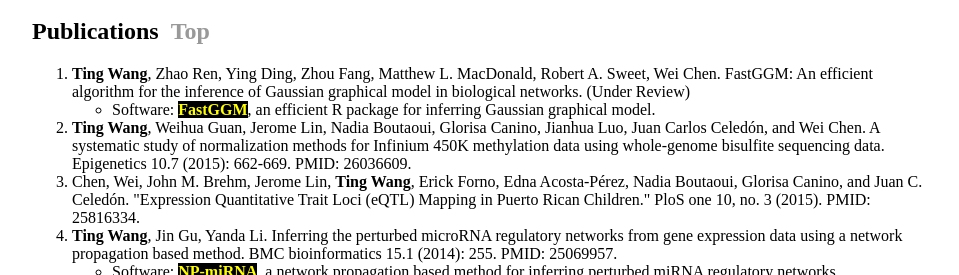
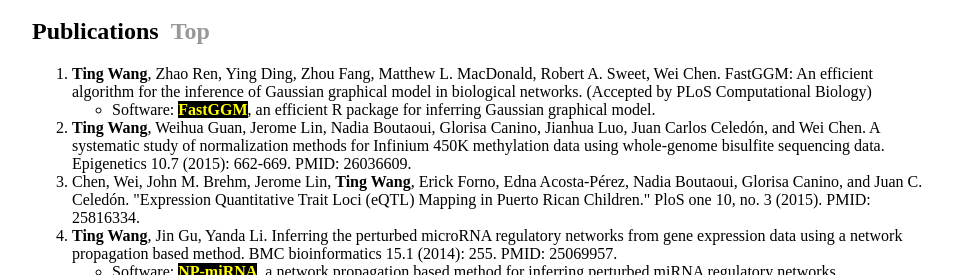
Before and after one commit to wt2015-github/wt2015-github.github.io, a Jekyll site: the page built from index.html, in a window 1280 px wide. Shown: the part 1259-1534 px from the top of the page, without its empty margins (160-1119 px from the left). Built offline with Jekyll 4.4.1, drawn with Linux system fonts in a browser that asks for light colours.

Commit message:
Update index.html

```diff
--- a/index.html
+++ b/index.html
@@ -84,7 +84,7 @@ title: Ting Wang, PhD
 		<a name="publications"></a>
 		<h2>Publications&nbsp;&nbsp;<a href="#top" >Top</a></h2>
 		<ol>
-			<li><strong>Ting Wang</strong>, Zhao Ren, Ying Ding, Zhou Fang, Matthew L. MacDonald, Robert A. Sweet, Wei Chen. FastGGM: An efficient algorithm for the inference of Gaussian graphical model in biological networks. (Under Review)</li>
+			<li><strong>Ting Wang</strong>, Zhao Ren, Ying Ding, Zhou Fang, Matthew L. MacDonald, Robert A. Sweet, Wei Chen. FastGGM: An efficient algorithm for the inference of Gaussian graphical model in biological networks. (Accepted by PLoS Computational Biology)</li>
 			<ul>
 				<li>Software: <strong><a href="http://www.pitt.edu/~wec47/FastGGM.html" style="background-color:black; color:yellow">FastGGM</a></strong>, an efficient R package for inferring Gaussian graphical model.</li>
 			</ul>
```
